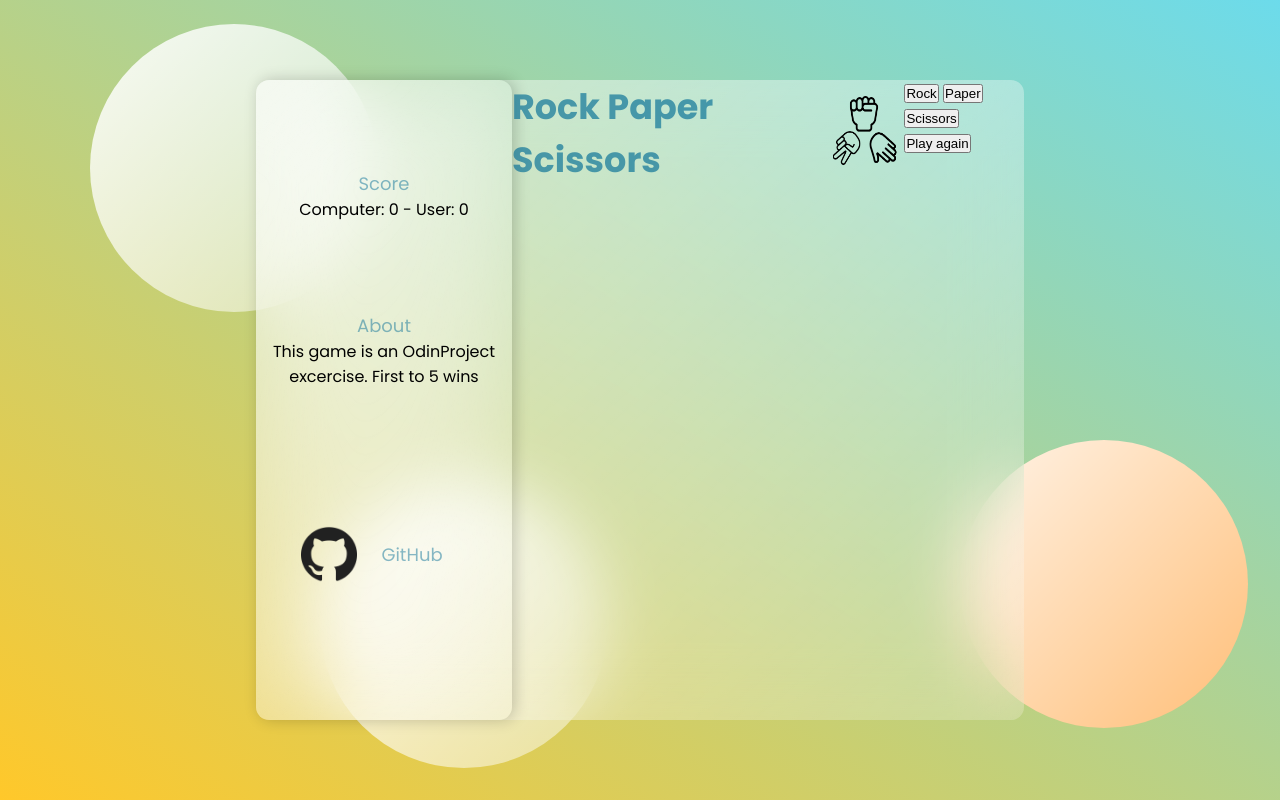
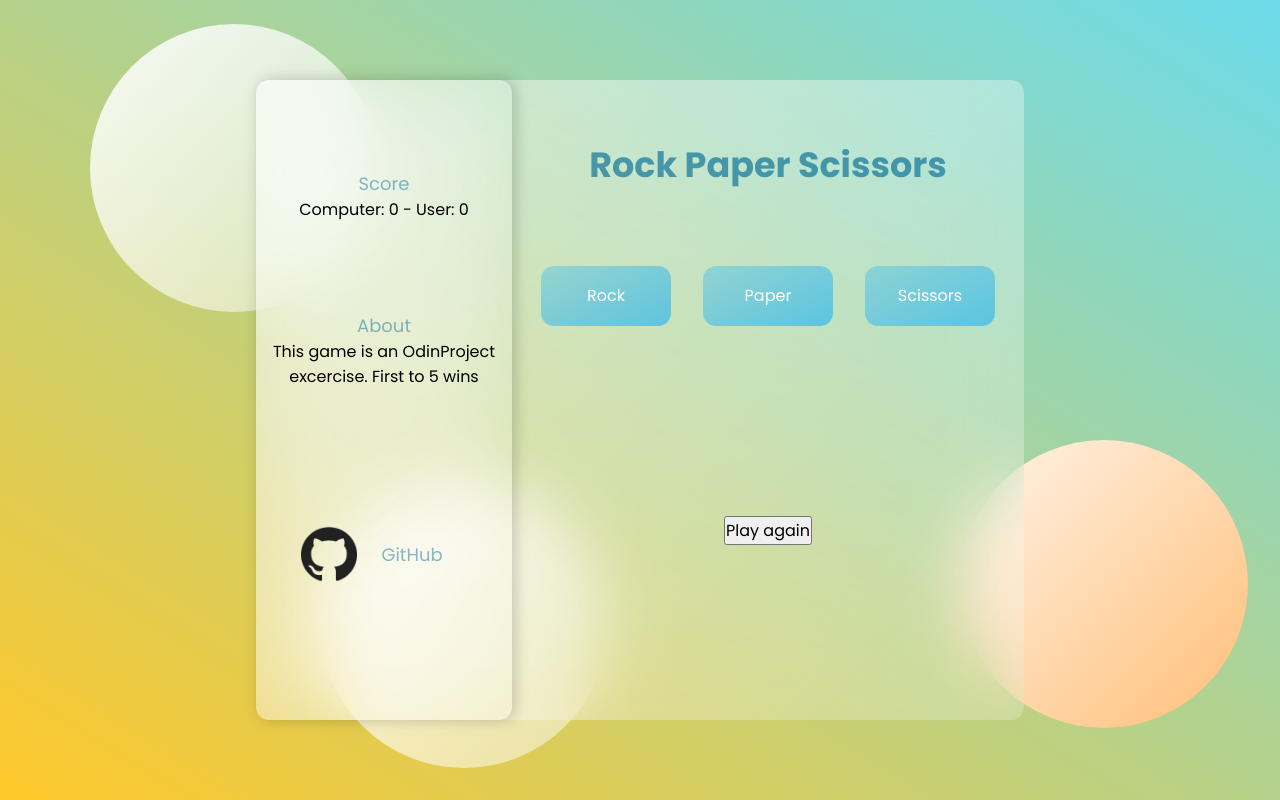
Before and after one commit to MaxAnderberg/rock-paper-scissors, a plain HTML site: page index.html in a window 1280 px wide. Drawn offline with Linux system fonts and the light colour scheme.

Commit message:
Styled the buttons and sorted the structure of the page

```diff
--- a/index.html
+++ b/index.html
@@ -34,19 +34,17 @@
             </div>
             <div class="game">
                 <h2>Rock Paper Scissors</h2>
-                <img class="icon" src="images/tri-icon.png" alt="">
-                <div>
+                <!-- <img class="icon" src="images/tri-icon.png" alt=""> -->
+                <div class="playbutton">
                     <button id="rock">Rock</button>
                     <button id="paper">Paper</button>
                     <button id="scissors">Scissors</button>
-
-                <div id="scoreText">
                 </div>
-                <div id="winLose">
-                </div>
+                <div id="scoreText"></div>
+                <div id="winLose"></div>
                 <div>
                     <button id="playAgain">Play again</button>
-                </div></div>
+                </div>
                 <div class="playedhand"></div>
                 <div class="winnerloser"></div>
             </div>
--- a/style.css
+++ b/style.css
@@ -61,12 +61,10 @@
     min-height: 80vh;
     width: 25%;
     border-radius: 13px;
-
     background: linear-gradient(
       to right,
       rgba(255,255,255,0.0),
       rgba(255,255,255,0.0));
-
     backdrop-filter: blur(3rem);
     flex-direction: column;
     align-items: center;
@@ -78,9 +76,49 @@
 
   .game{
     display: flex;
-    align-items: top;
+    align-items: center;
+    justify-content: space-evenly;
+    flex-direction: column;
+    text-align: center;
+    flex: 2;
+  }
+
+  .playbutton{
+    display: flex;
+    align-items: center;
+    justify-self: center;
+}
+button{
+    font-family: "poppins", sans-serif;
+    font-size: 16px;
+}
+
+.playbutton button{
+    /* background-color: #43BCE8; light blue */
+
+    background: linear-gradient(
+        to bottom right,
+        rgba(67, 188, 232,0.4),
+        rgba(67, 188, 232,0.8));
+    color: white;
+    padding: 15px 32px;
+    margin: 1rem;
+    width:130px;
+    height:60px;
+    text-align:center;
+    border-radius: 13px;
+    border: none;
+}
+
+.playbutton button:hover{
+    cursor: pointer;
+}
+
+
+  #playAgain{
+    display: flex;
+    align-items: center;
     justify-content: center;
-    flex: 2;
   }
 
   .githublogo{
@@ -105,7 +143,6 @@
     margin-top: 1rem;
   }
 
-
   .game h2{
     font-size: 35px;
     font-weight: 700;
```
